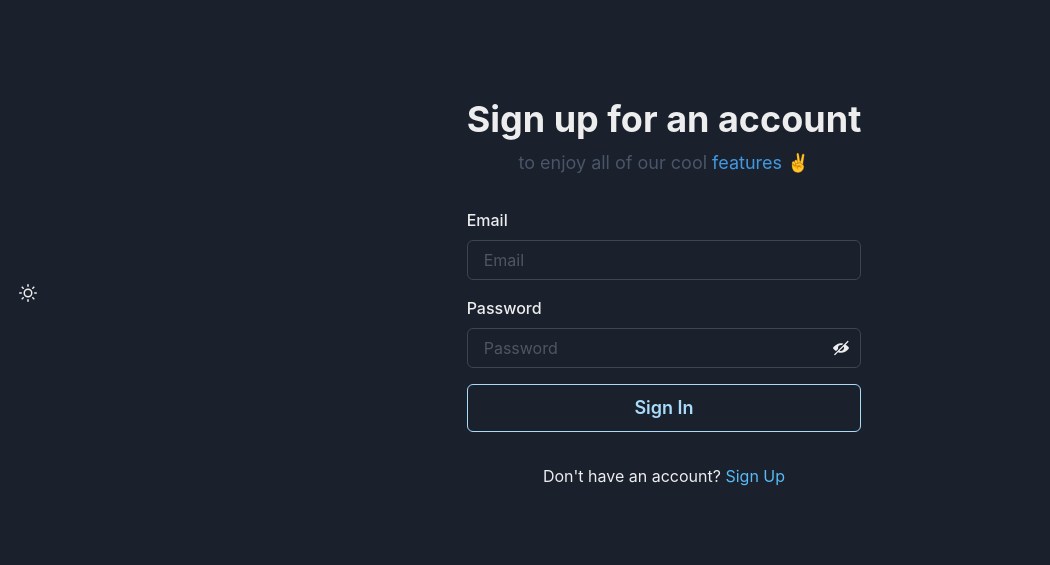
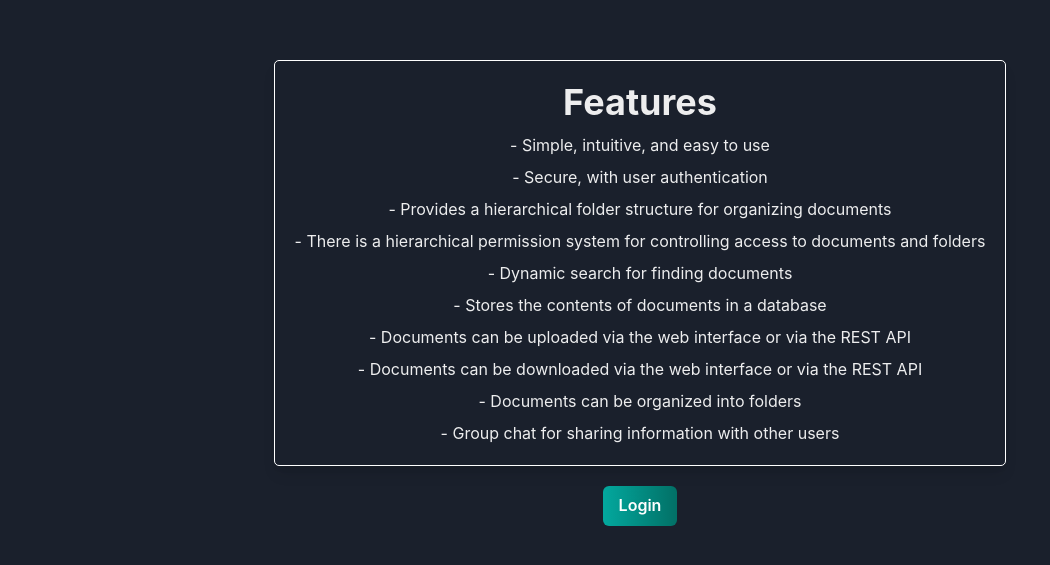
Before and after one commit to bobikenobi12/kowen, a React (Vite) app in the folder client/: page /features in a window 1280 px wide. Before the commit this address led to /login. Shown: the part 107-672 px from the top of the page, without its empty margins (0-1050 px from the left). Built offline with nearby package versions, Linux system fonts and the light colour scheme.

Commit message:
features page, routing and not found routes

```diff
--- a/client/src/App.tsx
+++ b/client/src/App.tsx
@@ -18,6 +18,8 @@ import Folder from "./features/folders/Folder";
 import Chat from "./features/chat/Chat";
 
 import UserSettings from "./features/auth/UserSettings";
+
+import Features from "./components/Features";
 
 function App() {
 	return (
@@ -45,6 +47,8 @@ function App() {
 						<Route path="login" element={<Login />} />
 						<Route path="register" element={<Register />} />
 					</Route>
+					<Route path="features" element={<Features />} />
+					<Route path="*" element={<NotFound />} />
 				</Routes>
 			</Router>
 		</Box>
--- /dev/null
+++ b/client/src/components/Features.tsx
@@ -0,0 +1,71 @@
+import {
+	Box,
+	Button,
+	Heading,
+	Text,
+	useColorModeValue,
+	VStack,
+} from "@chakra-ui/react";
+
+import { useNavigate } from "react-router-dom";
+
+export default function Features() {
+	const navigate = useNavigate();
+
+	return (
+		<Box
+			height="100vh"
+			width="100vw"
+			display="flex"
+			flexDirection="column"
+			alignItems="center"
+			justifyContent="center"
+			gap={5}>
+			<VStack
+				border={useColorModeValue("1px solid black", "1px solid white")}
+				padding={5}
+				borderRadius={5}
+				boxShadow={useColorModeValue("md", "lg")}>
+				<Heading>Features</Heading>
+
+				<Text> - Simple, intuitive, and easy to use</Text>
+				<Text> - Secure, with user authentication</Text>
+				<Text>
+					{" "}
+					- Provides a hierarchical folder structure for organizing
+					documents
+				</Text>
+				<Text>
+					{" "}
+					- There is a hierarchical permission system for controlling
+					access to documents and folders
+				</Text>
+				<Text> - Dynamic search for finding documents</Text>
+				<Text> - Stores the contents of documents in a database</Text>
+				<Text>
+					{" "}
+					- Documents can be uploaded via the web interface or via the
+					REST API
+				</Text>
+				<Text>
+					{" "}
+					- Documents can be downloaded via the web interface or via
+					the REST API
+				</Text>
+				<Text> - Documents can be organized into folders</Text>
+				<Text>
+					{" "}
+					- Group chat for sharing information with other users
+				</Text>
+			</VStack>
+			<Button
+				colorScheme="teal"
+				bgGradient="linear(to-r, teal.400, teal.500, teal.600)"
+				color="white"
+				variant="solid"
+				onClick={() => navigate("/login")}>
+				Login
+			</Button>
+		</Box>
+	);
+}
--- a/client/src/components/common/NotFound.tsx
+++ b/client/src/components/common/NotFound.tsx
@@ -31,8 +31,8 @@ export default function NotFound() {
 					bgGradient="linear(to-r, teal.400, teal.500, teal.600)"
 					color="white"
 					variant="solid">
-					<Link to="/" state={{ from: "not-found" }}>
-						Go Home
+					<Link to="/groups" state={{ from: "not-found" }}>
+						Go To Groups
 					</Link>
 				</Button>
 			</Flex>
```
